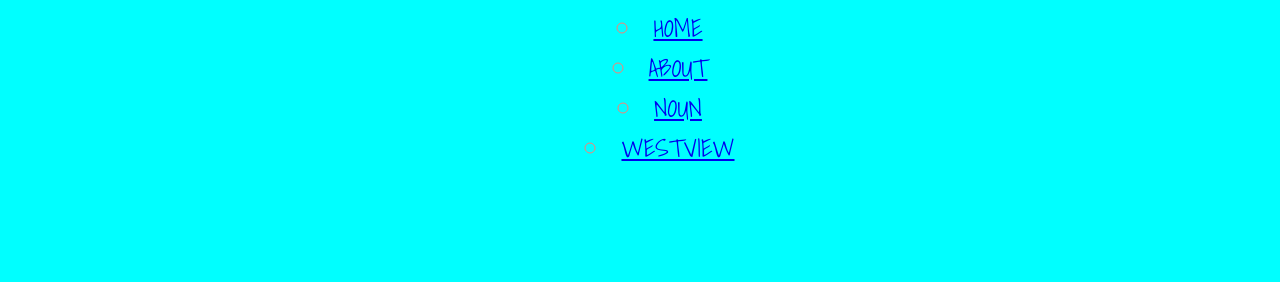
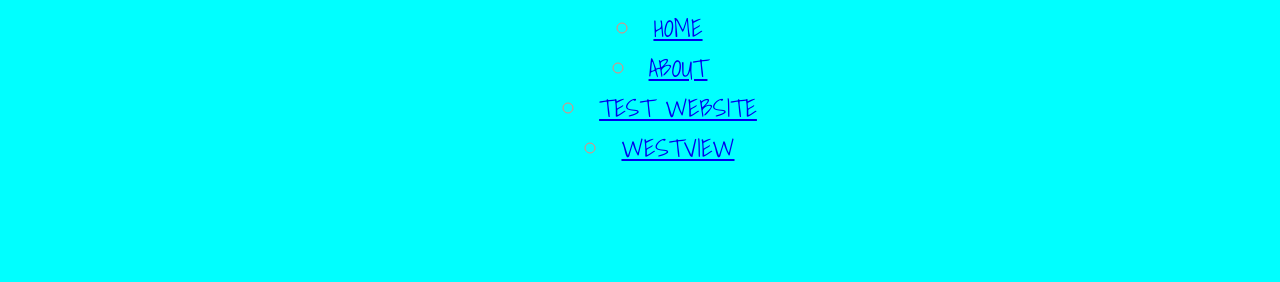
Before and after one commit to WVCS/index-Andrew-Skripek, a plain HTML site: page index.html in a window 1280 px wide. Shown: the top 282 px of the page. Drawn offline with Linux system fonts and the light colour scheme; a web font is replaced by a local one.

Commit message:
Update index.html

```diff
--- a/index.html
+++ b/index.html
@@ -2,7 +2,7 @@
    <ul id="Nav">
         <li><a href="index.html"> HOME </a></li>
         <li><a href="name"> ABOUT </a></li>
-        <li><a href="2ndpage.html"> NOUN </a></li>
+        <li><a href="2ndpage.html"> TEST WEBSITE </a></li>
         <li><a href="https://www.powayusd.com/en-US/Schools/HS/WVHS/HOME"> WESTVIEW </a></li>
 
     </ul>
```
